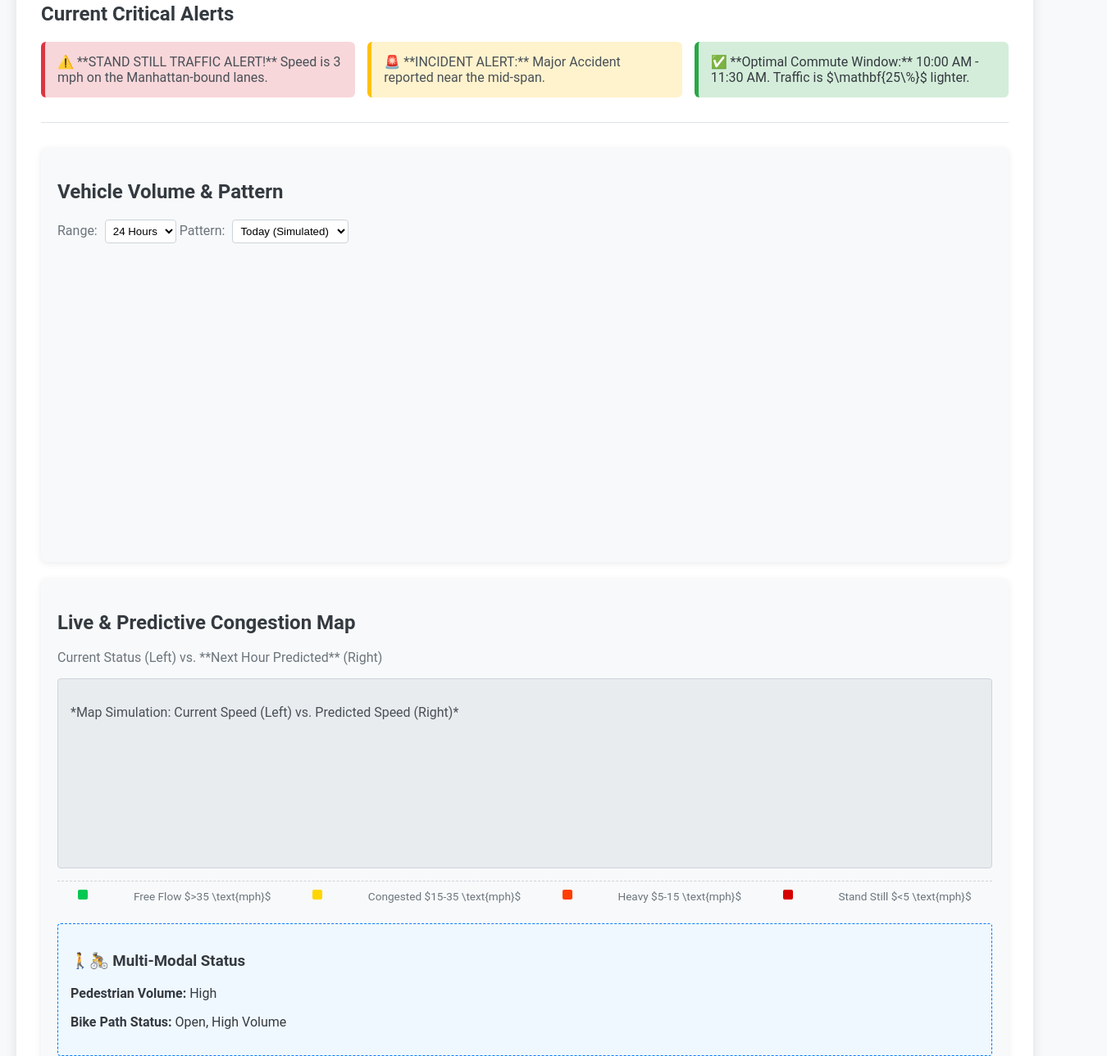
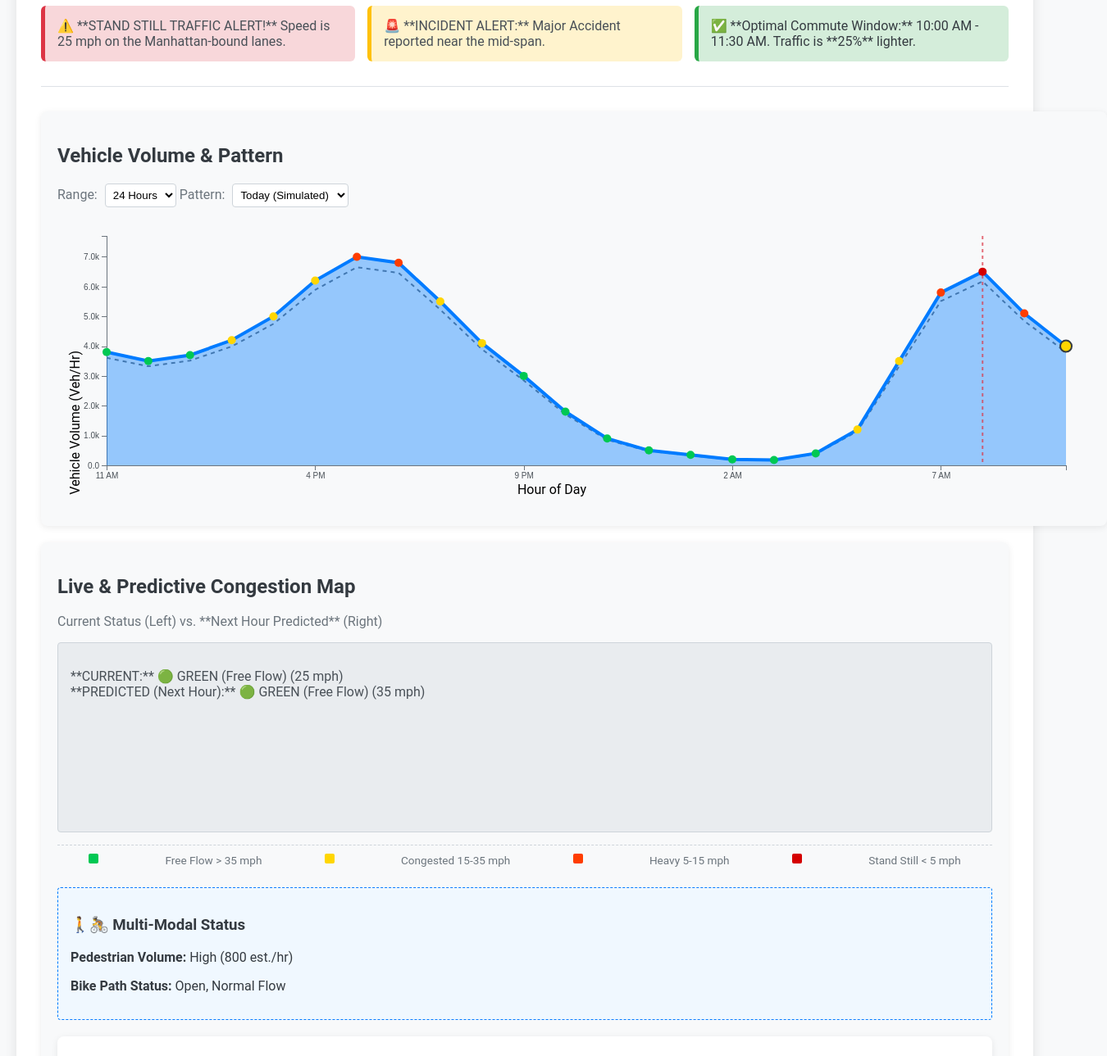
Before and after one commit to Marjory00/BridgeControl-App, a website: page index.html in a window 1280 px wide. Shown: the part 536-1825 px from the top of the page at 82% size, 1350 px wide, since content can reach past the window. Drawn offline with nearby package versions, Linux system fonts and the light colour scheme.

Commit message:
updated d3 graph color scheme

```diff
--- a/index.html
+++ b/index.html
@@ -33,12 +33,12 @@
     </div>
 
     <div class="data-card environment-panel">
-      <h2>Environment & $\text{CO}_2$ Impact</h2>
+      <h2>Environment &amp; CO<sub>2</sub> Impact</h2>
       <p><strong>Air Quality Index (AQI):</strong> <span id="aqi-status" class="status-good">Normal</span></p>
       <p>
-        <strong>Predicted $\text{CO}_2$ Score:</strong>
+        <strong>Predicted CO<sub>2</sub> Score:</strong>
         <span id="co2-score">Low</span>
-        <span id="co2-value" class="status-metric">780 $\text{ppm}$</span>
+        <span id="co2-value" class="status-metric">780 ppm</span>
       </p>
     </div>
 
@@ -64,7 +64,7 @@
       </div>
 
       <div id="best-time-to-drive" class="alert-box success">
-        ✅ **Optimal Commute Window:** <span id="optimal-time">10:00 AM - 11:30 AM</span>. Traffic is $\mathbf{25\%}$ lighter.
+        ✅ **Optimal Commute Window:** <span id="optimal-time">10:00 AM - 11:30 AM</span>. Traffic is **25%** lighter.
       </div>
     </div>
   </section>
@@ -91,6 +91,9 @@
         </select>
       </div>
       <div id="traffic-chart"></div>
+
+      <div id="tooltip" style="position: absolute; text-align: center; padding: 8px; font: 12px sans-serif; background: lightsteelblue; border: 0px; border-radius: 8px; pointer-events: none; opacity: 0; z-index: 10;"></div>
+
     </div>
 
     <div class="map-and-incident-container">
@@ -105,10 +108,10 @@
             </div>
 
             <div class="speed-legend">
-                <span style="background-color:#00C853;"></span> Free Flow $>35 \text{mph}$
-                <span style="background-color:#FFD600;"></span> Congested $15-35 \text{mph}$
-                <span style="background-color:#FF3D00;"></span> Heavy $5-15 \text{mph}$
-                <span style="background-color:#D50000;"></span> Stand Still $<5 \text{mph}$
+                <span style="background-color:#00C853;"></span> Free Flow &gt; 35 mph
+                <span style="background-color:#FFD600;"></span> Congested 15-35 mph
+                <span style="background-color:#FF3D00;"></span> Heavy 5-15 mph
+                <span style="background-color:#D50000;"></span> Stand Still &lt; 5 mph
             </div>
 
             <div class="multi-modal-data">
@@ -159,6 +162,7 @@
 
 </div>
 
+
     <!-- END main -->
 
 
--- a/script.js
+++ b/script.js
@@ -9,7 +9,7 @@ const mockTrafficData = [
     { hour: 5, count: 1200, speed: 30, incident: false, ped_vol: 100, bike_vol: 50, co2: 850 },
     { hour: 6, count: 3500, speed: 18, incident: false, ped_vol: 300, bike_vol: 150, co2: 1100 },
     { hour: 7, count: 5800, speed: 8, incident: false, ped_vol: 500, bike_vol: 200, co2: 1400 },
-    { hour: 8, count: 6500, speed: 4, incident: true, ped_vol: 700, bike_vol: 350, co2: 1650 }, // Critical Hour
+    { hour: 8, count: 6500, speed: 4, incident: true, ped_vol: 700, bike_vol: 350, co2: 1650 }, // Critical Hour (Incident)
     { hour: 9, count: 5100, speed: 10, incident: false, ped_vol: 650, bike_vol: 300, co2: 1350 },
     { hour: 10, count: 4000, speed: 25, incident: false, ped_vol: 800, bike_vol: 250, co2: 1100 },
     { hour: 11, count: 3800, speed: 35, incident: false, ped_vol: 900, bike_vol: 200, co2: 950 },
@@ -27,12 +27,15 @@ const mockTrafficData = [
     { hour: 23, count: 900, speed: 45, incident: false, ped_vol: 70, bike_vol: 50, co2: 700 }
 ];
 const historicalAverage = mockTrafficData.map(d => ({ hour: d.hour, count: d.count * 0.95 }));
-// Updated colors for light mode (matching the CSS legend)
 const speedColorScale = d3.scaleThreshold().domain([5, 15, 35]).range(['#D50000', '#FF3D00', '#FFD600', '#00C853']);
-
+const timeFormatter = (h) => {
+    if (h === 0) return '12 AM';
+    if (h === 12) return '12 PM';
+    if (h < 12) return `${h} AM`;
+    return `${h - 12} PM`;
+};
 
 // --- 2. D3.JS CHART SETUP ---
-// NOTE: To get correct chart width, this D3 setup should be done AFTER the element is rendered.
 const margin = { top: 20, right: 30, bottom: 50, left: 60 };
 const height = 350 - margin.top - margin.bottom;
 
@@ -42,32 +45,35 @@ const svg = d3.select("#traffic-chart")
     .append("g")
     .attr("transform", `translate(${margin.left},${margin.top})`);
 
+const tooltip = d3.select("#tooltip");
+
 const x = d3.scaleLinear();
 const y = d3.scaleLinear().domain([0, d3.max(mockTrafficData, d => d.count) * 1.1]).range([height, 0]);
 
 d3.select("#time-range-selector").on("change", () => runSimulation());
 
 function drawChart(data, averageData, highlightHour, forecastHour1, forecastHour2) {
-    // Get the current width of the parent container on each draw
-    const containerWidth = document.querySelector('.chart-container').clientWidth;
+    const container = document.querySelector('.chart-container');
+    if (!container) return;
+
+    const containerWidth = container.clientWidth;
     const width = containerWidth - margin.left - margin.right;
 
     const range = parseInt(d3.select("#time-range-selector").node().value);
-    const startIndex = (currentHour - range + 1 + 24) % 24;
 
+    // Sort and slice data to only display the selected range, keeping it live-updating
     const sortedData = data.slice().sort((a, b) => a.hour - b.hour);
     const displayData = [];
     for (let i = 0; i < range; i++) {
-        const hour = (startIndex + i) % 24;
+        const hour = (currentHour - range + 1 + i + 24) % 24;
         displayData.push(sortedData.find(d => d.hour === hour));
     }
     const displayAvgData = displayData.map(d => averageData.find(a => a.hour === d.hour));
 
-    d3.select("svg").attr("width", width + margin.left + margin.right);
+    d3.select("#traffic-chart svg").attr("width", width + margin.left + margin.right);
 
     x.domain([0, range - 1]).range([0, width]);
 
-    // Update D3 generators with the new width/range
     const indexLine = d3.line().x((d, i) => x(i)).y(d => y(d.count));
     const indexArea = d3.area().x((d, i) => x(i)).y0(height).y1(d => y(d.count));
 
@@ -77,12 +83,33 @@ function drawChart(data, averageData, highlightHour, forecastHour1, forecastHour
     svg.append("g")
         .attr("class", "axis x-axis")
         .attr("transform", `translate(0,${height})`)
-        .call(d3.axisBottom(x).ticks(range < 5 ? range - 1 : 6).tickFormat(i => `${displayData[i].hour}h`));
+        .call(d3.axisBottom(x)
+            .ticks(range < 5 ? range - 1 : 6)
+            .tickFormat(i => timeFormatter(displayData[i].hour)));
+
+    // X Axis Label
+    svg.append("text")
+        .attr("class", "x label")
+        .attr("text-anchor", "end")
+        .attr("x", width / 2)
+        .attr("y", height + 35)
+        .text("Hour of Day");
 
     // Draw Y Axis
     svg.append("g")
         .attr("class", "axis y-axis")
         .call(d3.axisLeft(y).tickFormat(d3.format(".2s")));
+
+    // Y Axis Label
+    svg.append("text")
+        .attr("class", "y label")
+        .attr("text-anchor", "end")
+        .attr("y", -margin.left + 15)
+        .attr("x", -height / 2)
+        .attr("dy", ".75em")
+        .attr("transform", "rotate(-90)")
+        .text("Vehicle Volume (Veh/Hr)");
+
 
     // 1. Draw Historical Average Line (Traffic Pattern Graph)
     svg.append("path")
@@ -95,13 +122,55 @@ function drawChart(data, averageData, highlightHour, forecastHour1, forecastHour
         .datum(displayData)
         .attr("class", "area-current")
         .attr("d", indexArea)
-        .attr("fill", "#007BFF"); // High-contrast blue area
+        .attr("fill", "#007BFF");
 
     // 3. Draw Current Traffic Line
     svg.append("path")
         .datum(displayData)
         .attr("class", "line-current")
         .attr("d", indexLine);
+
+    // 4. Incident Marker (Vertical Red Line)
+    const incidentIndex = displayData.findIndex(d => d.hour === 8);
+    if (incidentIndex !== -1) {
+        svg.append("line")
+            .attr("x1", x(incidentIndex))
+            .attr("x2", x(incidentIndex))
+            .attr("y1", 0)
+            .attr("y2", height)
+            .attr("stroke", "#DC3545")
+            .attr("stroke-width", 2)
+            .attr("stroke-dasharray", "4 4")
+            .attr("opacity", 0.7);
+    }
+
+
+    // 5. Data Points (Circles with speed color)
+    svg.selectAll(".dot")
+        .data(displayData)
+        .enter().append("circle")
+        .attr("class", "dot")
+        .attr("cx", (d, i) => x(i))
+        .attr("cy", d => y(d.count))
+        .attr("r", 5)
+        .attr("fill", d => speedColorScale(d.speed))
+        .on("mouseover", function(event, d) {
+            tooltip.transition()
+                .duration(200)
+                .style("opacity", .9);
+            tooltip.html(`
+                Time: ${timeFormatter(d.hour)}<br>
+                Volume: ${d.count.toLocaleString()}
+                <br>Speed: ${d.speed} mph
+            `)
+            .style("left", (event.pageX + 10) + "px")
+            .style("top", (event.pageY - 28) + "px");
+        })
+        .on("mouseout", function(d) {
+            tooltip.transition()
+                .duration(500)
+                .style("opacity", 0);
+        });
 
     // Highlight the "current" hour
     const currentDataIndex = displayData.length - 1;
@@ -112,13 +181,13 @@ function drawChart(data, averageData, highlightHour, forecastHour1, forecastHour
             .attr("cy", y(currentDataPoint.count))
             .attr("r", 7)
             .attr("fill", speedColorScale(currentDataPoint.speed))
-            .attr("stroke", "#000")
+            .attr("stroke", "#343A40")
             .attr("stroke-width", 2);
     }
 }
 
 
-// --- 3. SIMULATION LOGIC (Unchanged, ensures dynamic data works) ---
+// --- 3. SIMULATION LOGIC ---
 
 let alertHistory = [
     { time: '06:45h', description: 'Disabled vehicle reported, B-B exit.', status: 'Clearance' }
@@ -133,11 +202,13 @@ function updateIncidentAndHistory(currentDataPoint) {
     list.html('');
     historyList.html('');
 
+    // The incident is hardcoded for hour 8
     const criticalIncidentActive = currentDataPoint.incident && currentDataPoint.hour === 8;
 
     if (criticalIncidentActive) {
         list.append('li').html(`<span class="incident-status ongoing">Ongoing</span> ${incidentLog[0].time} - ${incidentLog[0].description}`);
-    } else if (currentDataPoint.hour === 9) {
+    } else if (currentHour === 9) {
+        // Assume incident cleared at 9 AM
         list.html('<li><span class="incident-status resolved">CLEARED</span> 09:00h - No major active incidents.</li>');
         if (!alertHistory.find(a => a.time === '09:00h')) {
             alertHistory.push({ time: '09:00h', description: 'Major accident cleared.', status: 'Resolved' });
@@ -185,12 +256,12 @@ function updateMapSimulation(currentDataPoint) {
     const nextHour = mockTrafficData.find(d => d.hour === (currentHour + 1) % 24);
 
     let currentStatus = currentDataPoint.speed < 5 ? '⚫ BLACK (Stand Still)' : currentDataPoint.speed < 15 ? '🔴 RED (Heavy Congestion)' : '🟢 GREEN (Free Flow)';
-    let nextStatus = nextHour.speed < 5 ? '⚫ BLACK (Stand Still)' : nextHour.speed < 15 ? '🔴 RED (Heavy Congestion)' : '🟢 GREEN (Free Flow)';
+    let nextStatus = nextHour ? (nextHour.speed < 5 ? '⚫ BLACK (Stand Still)' : nextHour.speed < 15 ? '🔴 RED (Heavy Congestion)' : '🟢 GREEN (Free Flow)') : 'Data N/A';
 
     mapPlaceholder.innerHTML = `
-        **CURRENT:** ${currentStatus} (${currentDataPoint.speed} $\\text{mph}$)
+        **CURRENT:** ${currentStatus} (${currentDataPoint.speed} mph)
         <br>
-        **PREDICTED:** ${nextStatus} (${nextHour.speed} $\\text{mph}$)
+        **PREDICTED (Next Hour):** ${nextStatus} (${nextHour ? nextHour.speed : 'N/A'} mph)
     `;
 }
 
@@ -204,9 +275,9 @@ function updateForecast(data, currentHour) {
 
     let message;
     if (speedChange1 < -10) {
-        message = `CAUTION! Traffic is predicted to **WORSEN** from $\\mathbf{${currentData.speed} \text{ mph}}$ to $\\mathbf{${nextHour.speed} \text{ mph}}$ in the next hour.`;
+        message = `CAUTION! Traffic is predicted to **WORSEN** from **${currentData.speed} mph** to **${nextHour.speed} mph** in the next hour.`;
     } else if (speedChange1 > 10) {
-        message = `GOOD NEWS! Traffic is predicted to significantly **IMPROVE** to $\\mathbf{${nextHour.speed} \text{ mph}}$ by ${(currentHour + 1) % 24}:00.`;
+        message = `GOOD NEWS! Traffic is predicted to significantly **IMPROVE** to **${nextHour.speed} mph** by ${timeFormatter((currentHour + 1) % 24)}.`;
     } else {
         message = `STEADY FLOW. Traffic is expected to remain stable with minor changes.`;
     }
@@ -240,23 +311,27 @@ function updateMiscAlerts(currentDataPoint) {
 }
 
 const calculateBestTime = () => {
+    // These IDs are already in the HTML, this is just for clarity
     document.getElementById('optimal-time').textContent = `10:00 AM - 11:30 AM`;
-    document.getElementById('traffic-savings').textContent = `25%`;
 };
 
 // --- 4. INITIALIZATION AND SIMULATION LOOP ---
-let currentHour = 7;
+let currentHour = 7; // Start simulation at a relevant time
 
 function runSimulation() {
     currentHour = (currentHour + 1) % 24;
 
+    // Find the current data point based on the hour simulation
     const currentDataPoint = mockTrafficData.find(d => d.hour === currentHour);
+    if (!currentDataPoint) return;
 
+    // --- Update all HTML elements ---
     updateMiscAlerts(currentDataPoint);
     updateEnvironment(currentDataPoint);
     updateMapSimulation(currentDataPoint);
     updateIncidentAndHistory(currentDataPoint);
 
+    // --- Draw the chart ---
     const forecastHours = updateForecast(mockTrafficData, currentHour);
     drawChart(mockTrafficData, historicalAverage, currentHour, forecastHours[0], forecastHours[1]);
 }
```
Also changed, not shown: style.css (+8 -0 lines).
